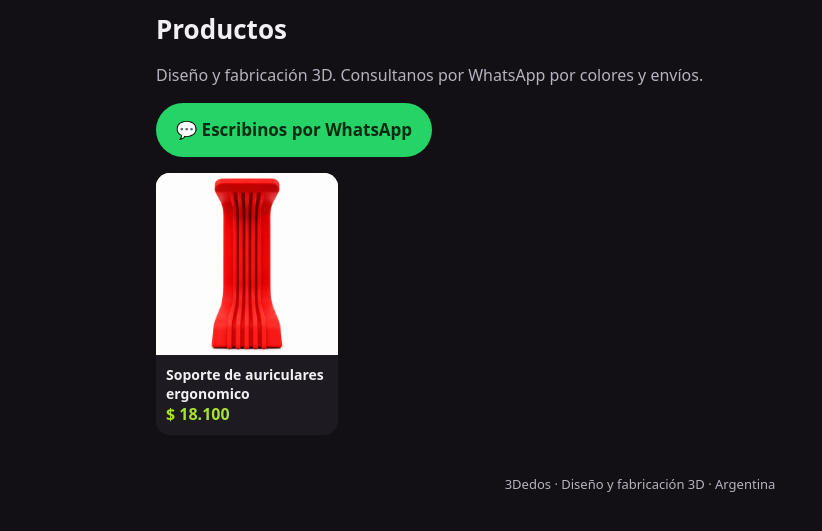
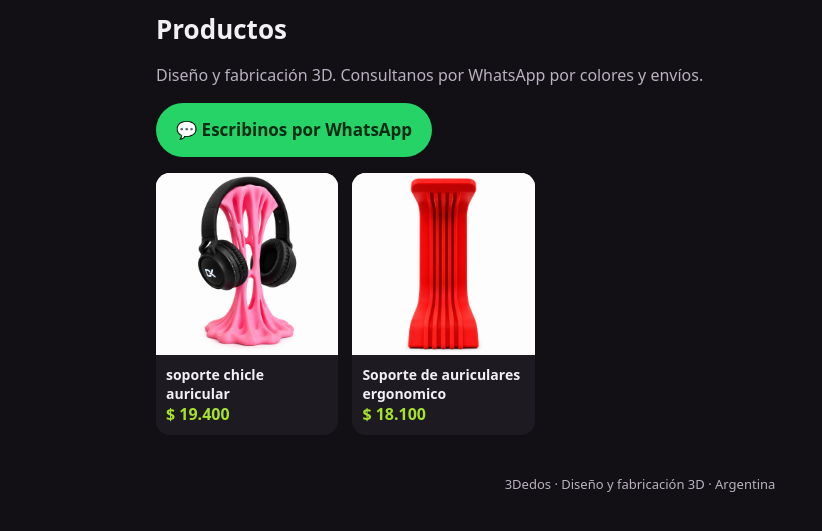
Before and after one commit to 3Dedos-Arg/3dedos-arg.github.io, a plain HTML site: page index.html in a window 1280 px wide. Shown: the part 65-596 px from the top of the page, without its empty margins (0-822 px from the left). Drawn offline with Linux system fonts and the light colour scheme.

Commit message:
Portada: 3D-0003: soporte chicle auricular

```diff
--- a/index.html
+++ b/index.html
@@ -32,6 +32,7 @@ footer{color:var(--suave);font-size:13px;text-align:center;padding:24px 16px}</s
 <p>Diseño y fabricación 3D. Consultanos por WhatsApp por colores y envíos.</p>
 <p><a class="boton" href="https://wa.me/5491172685758?text=Hola%203Dedos!%20Quiero%20hacer%20una%20consulta.">💬 Escribinos por WhatsApp</a></p>
 <div class="grilla">
+<a class="tarjeta" href="productos/3d-0003-soporte-chicle-auricular.html"><img src="img/3d-0003-soporte-chicle-auricular.png" alt="soporte chicle auricular" loading="lazy"><div><strong>soporte chicle auricular</strong><span>$ 19.400</span></div></a>
 <a class="tarjeta" href="productos/3d-0005-soporte-de-auriculares-ergonomico.html"><img src="img/3d-0005-soporte-de-auriculares-ergonomico.png" alt="Soporte de auriculares ergonomico" loading="lazy"><div><strong>Soporte de auriculares ergonomico</strong><span>$ 18.100</span></div></a>
 </div></main>
 <footer>3Dedos · Diseño y fabricación 3D · Argentina</footer>
```
